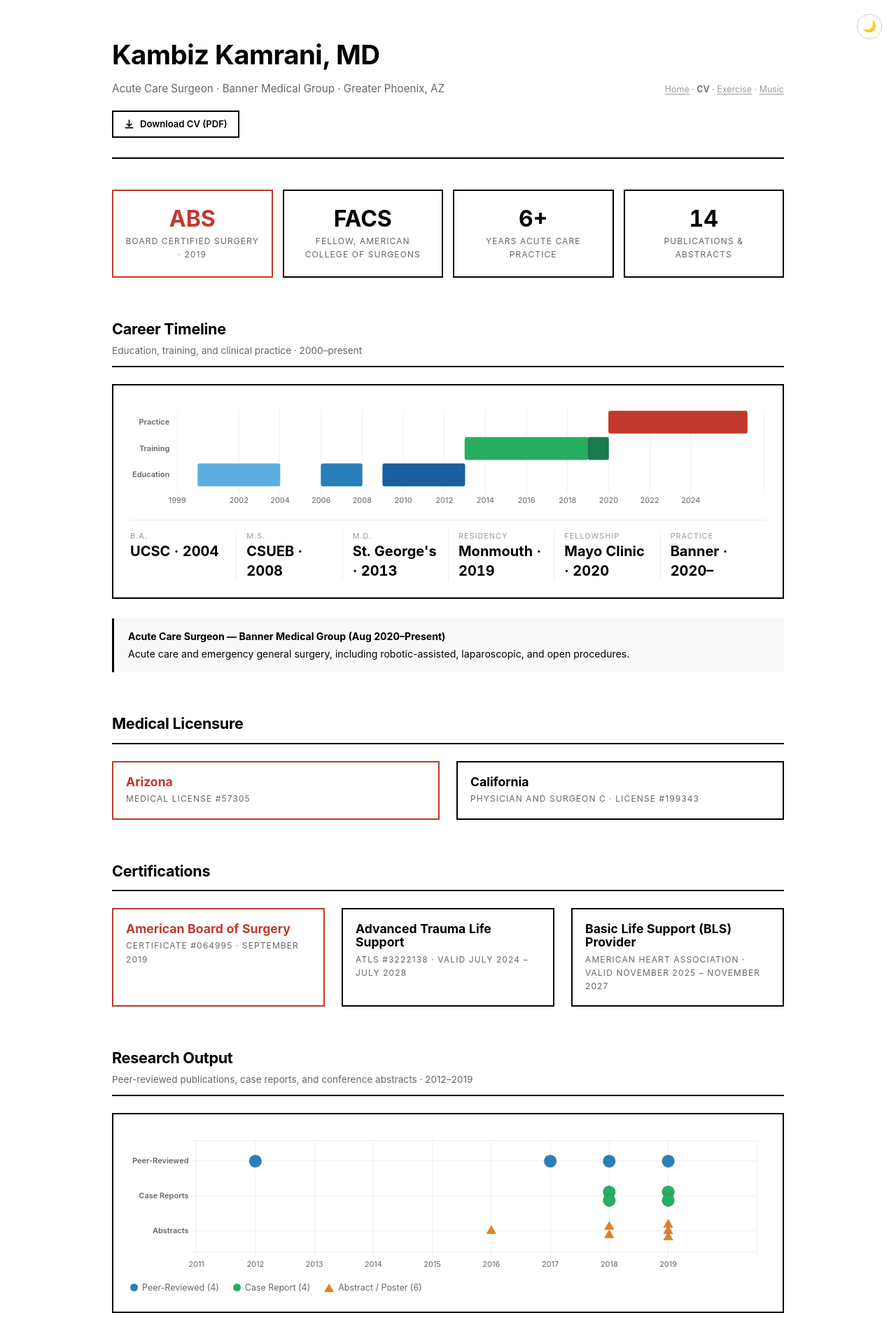
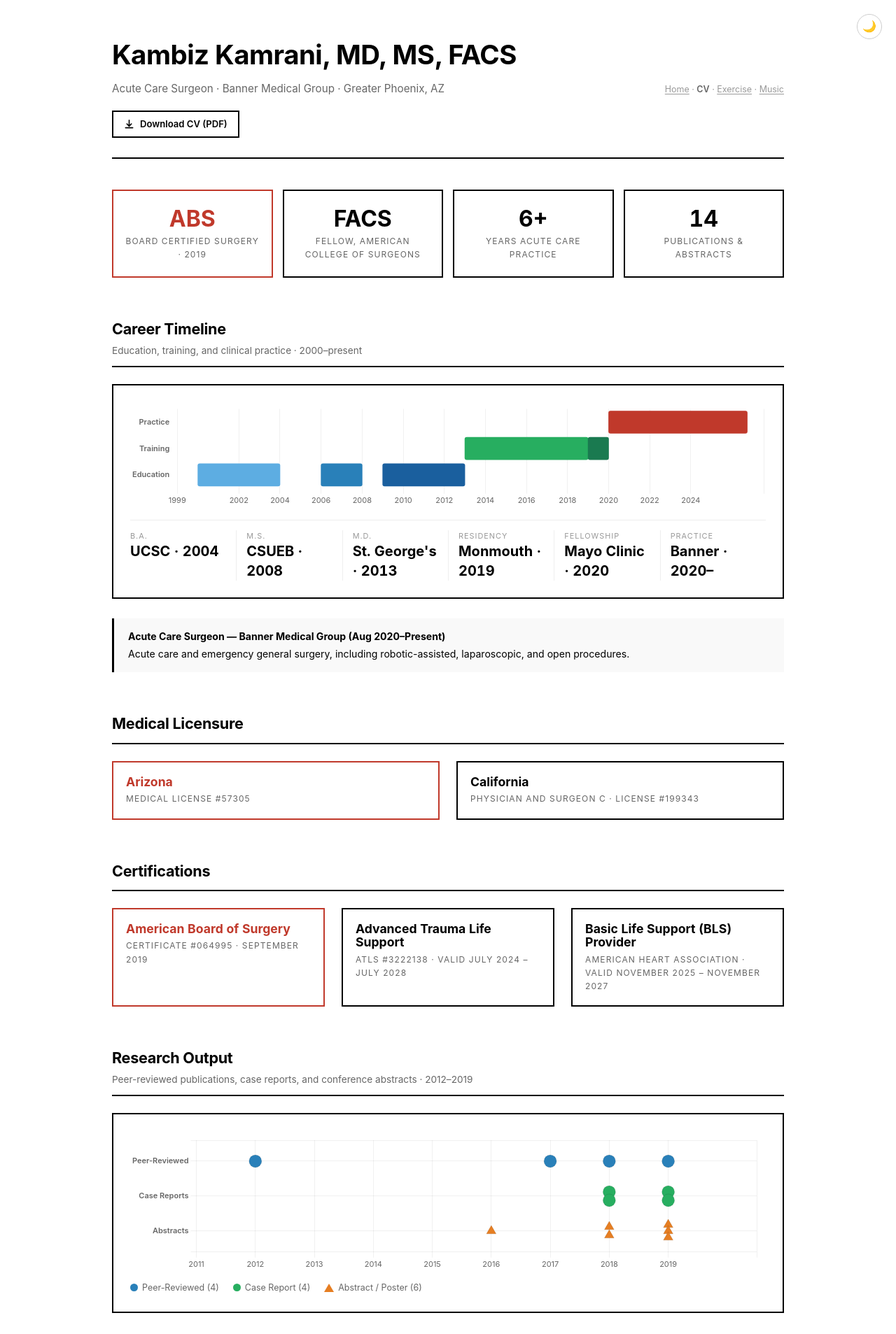
Before and after one commit to kambiz/kambiz.github.io, a Jekyll site: the page built from cv/index.html, in a window 1280 px wide. Shown: the top 1907 px of the page at 70% size. Built offline with Jekyll 4.4.1, drawn with Linux system fonts in a browser that asks for light colours.

Commit message:
CV: show "MD, MS, FACS" after the name on the page and in the PDF (#28)
The web CV said "MD" and the PDF said "MD, FACS". Both now say
"Kambiz Kamrani, MD, MS, FACS": degrees highest first, then the fellowship.
This covers the page heading, its browser-tab and link-preview titles, and
the PDF's name line, running footer and document title. The M.S. is the
Biology degree already listed under Education. Other pages keep the plain
name.

On the page the credentials are one unbreakable unit, so a phone wraps
"Kambiz Kamrani," / "MD, MS, FACS" rather than leaving "FACS" alone on a
line. The PDF is rebuilt so its recorded page fingerprint matches.


Claude-Session: https://claude.ai/code/session_01R6CWWxfPww3NUGdKi2WSr4

Co-authored-by: Claude <noreply@anthropic.com>

```diff
--- a/cv/index.html
+++ b/cv/index.html
@@ -15,7 +15,7 @@ permalink: /cv/
 <link rel="canonical" href="https://kambiz.github.io/cv/">
 <meta property="og:type" content="website">
 <meta property="og:site_name" content="Kambiz Kamrani">
-<meta property="og:title" content="Curriculum Vitae — Kambiz Kamrani, MD">
+<meta property="og:title" content="Curriculum Vitae — Kambiz Kamrani, MD, MS, FACS">
 <meta property="og:description" content="Acute care surgeon with Banner Medical Group in Greater Phoenix, AZ: career timeline, board certifications, publications and professional memberships.">
 <meta property="og:url" content="https://kambiz.github.io/cv/">
 <meta property="og:image" content="https://kambiz.github.io/assets/img/social-card.png">
@@ -32,7 +32,7 @@ permalink: /cv/
   } catch (e) {}
 })();
 </script>
-<title>Curriculum Vitae — Kambiz Kamrani, MD</title>
+<title>Curriculum Vitae — Kambiz Kamrani, MD, MS, FACS</title>
 <link rel="alternate" type="application/pdf" href="/cv/Kambiz-Kamrani-CV.pdf" title="Curriculum vitae (PDF)">
 <script src="/assets/js/chart-4.4.0.umd.js"></script>
 <style>
@@ -81,6 +81,7 @@ a:hover { opacity:.6; }
 .header { border-bottom:2px solid var(--border-strong); padding-bottom:28px; margin-bottom:44px; }
 .header h1 { font-size:2.4em; font-weight:700; letter-spacing:-.5px; margin-bottom:6px; }
 .header-meta { display:flex; justify-content:space-between; align-items:baseline; flex-wrap:wrap; gap:8px; }
+.header .creds { white-space:nowrap; } /* wrap the credentials as a unit, not one orphaned on a line */
 .header .subtitle { font-size:.95em; color:var(--muted); }
 .header .nav-link { font-size:.78em; color:var(--faint); }
 .header .nav-link a { color:var(--faint); }
@@ -206,7 +207,7 @@ canvas { max-width:100%; display:block; }
 
 <!-- ── Header ────────────────────────────────────────────────── -->
 <div class="header">
-  <h1>Kambiz Kamrani, MD</h1>
+  <h1>Kambiz Kamrani, <span class="creds">MD, MS, FACS</span></h1>
   <div class="header-meta">
     <span class="subtitle">Acute Care Surgeon &middot; Banner Medical Group &middot; Greater Phoenix, AZ</span>
     {% include nav.html current="CV" %}
--- a/tools/cv-pdf/cv.html
+++ b/tools/cv-pdf/cv.html
@@ -13,13 +13,13 @@
 <html lang="en">
 <head>
 <meta charset="UTF-8">
-<title>Kambiz Kamrani, MD — Curriculum Vitae</title>
+<title>Kambiz Kamrani, MD, MS, FACS — Curriculum Vitae</title>
 <style>
 @page {
   size: Letter;
   margin: 0.6in 0.75in 0.75in;
   @bottom-center {
-    content: "Kambiz Kamrani, MD · Curriculum Vitae · Page " counter(page) " of " counter(pages);
+    content: "Kambiz Kamrani, MD, MS, FACS · Curriculum Vitae · Page " counter(page) " of " counter(pages);
     font: 8pt "Liberation Serif", "Times New Roman", Times, serif;
     color: #555;
   }
@@ -79,7 +79,7 @@ p.updated { margin-top: 12pt; text-align: right; font-size: 8.5pt; font-style: i
 <body>
 
 <header class="masthead">
-  <h1>Kambiz Kamrani, MD, FACS</h1>
+  <h1>Kambiz Kamrani, MD, MS, FACS</h1>
   <p class="role">Acute Care Surgeon · Banner Medical Group · Greater Phoenix, AZ</p>
   <p class="links"><a href="https://kambiz.github.io/cv/">kambiz.github.io/cv</a> · ORCID <a href="https://orcid.org/0000-0001-7826-7328">0000-0001-7826-7328</a></p>
 </header>
```
Also changed, not shown: 2 other files.
